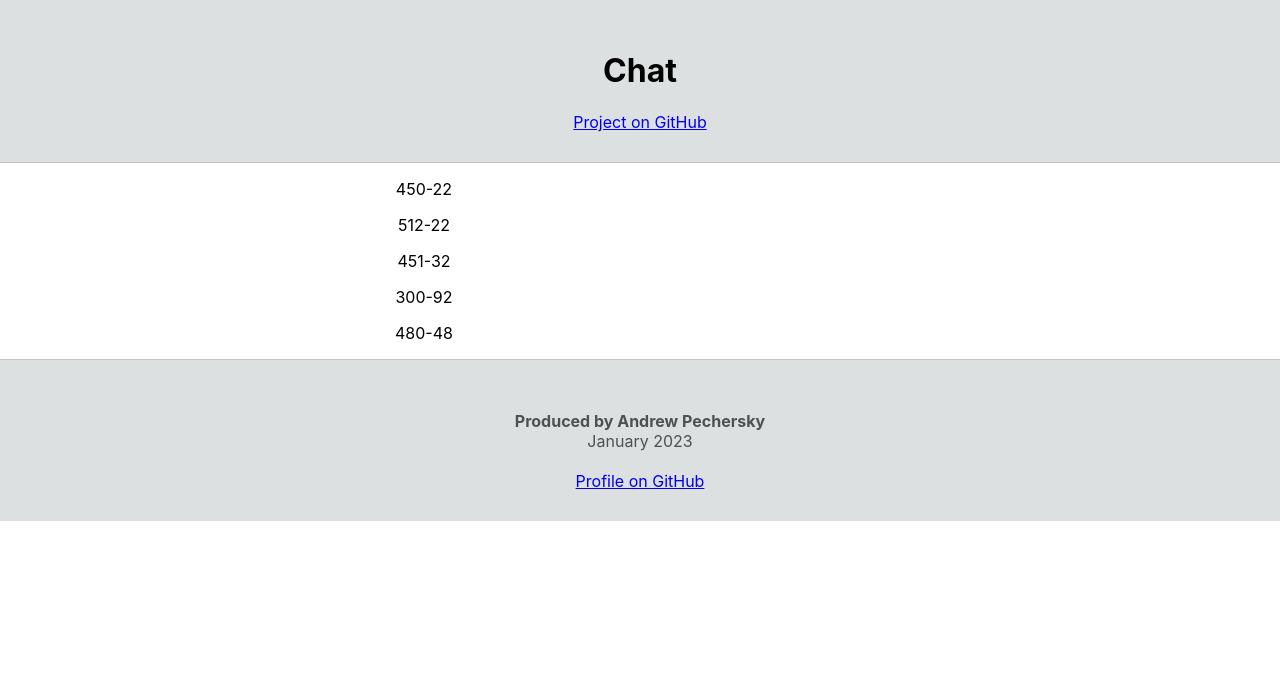
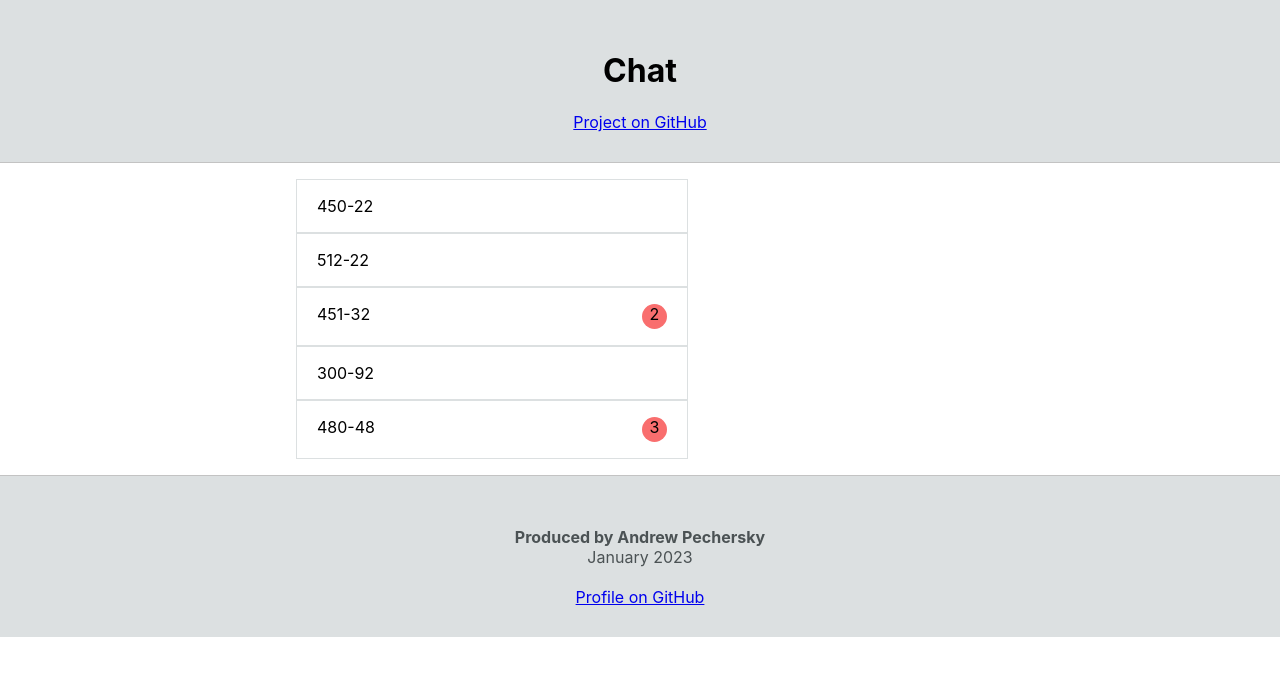
Before and after one commit to Andrew-Sparrow/gau-cge, a React (Create React App) app: page / in a window 1280 px wide. Shown: the top 676 px of the page. Built offline with nearby package versions, Linux system fonts and the light colour scheme.

Commit message:
adds styles to unread count

```diff
--- a/src/components/app/App.js
+++ b/src/components/app/App.js
@@ -1,4 +1,4 @@
-import './App.scss';
+import './app.scss';
 import { Main } from '../main/main';
 import { Header } from '../header/header';
 import { Footer } from '../footer/footer';
--- a/src/components/app/App.scss
+++ b/src/components/app/App.scss
@@ -1,4 +1,6 @@
 $gray: #dce0e1;
+$gray-border: #c3c3c3;
+$red: #f96e6e;
 
 .App {
   text-align: center;
--- a/src/components/footer/footer.scss
+++ b/src/components/footer/footer.scss
@@ -1,7 +1,7 @@
 @import '../app/App';
 
 .footer {
-  border-top: 1px solid #c3c3c3;
+  border-top: 1px solid $gray-border;
   padding-top: 30px;
   padding-bottom: 30px;
   background-color: $gray;
--- a/src/components/header/header.scss
+++ b/src/components/header/header.scss
@@ -1,7 +1,7 @@
 @import '../app/App';
 
 .header {
-  border-bottom: 1px solid #c3c3c3;
+  border-bottom: 1px solid $gray-border;
   padding-top: 30px;
   padding-bottom: 30px;
   background-color: $gray;
--- a/src/components/main/main.jsx
+++ b/src/components/main/main.jsx
@@ -12,6 +12,7 @@ function Main(props) {
           <Statement
             key={statement.id}
             code={statement.number}
+            unreadCount={statement.unreadCount}
           />
         )}
       </ul>
--- a/src/components/main/main.scss
+++ b/src/components/main/main.scss
@@ -2,4 +2,6 @@
   width: 768px;
   padding-left: 20px;
   padding-right: 20px;
+  margin-left: auto;
+  margin-right: auto;
 }
--- a/src/components/statement/statement.jsx
+++ b/src/components/statement/statement.jsx
@@ -1,15 +1,22 @@
 import React from 'react';
 import PropTypes from 'prop-types';
+
+import './statement.scss';
 
 function Statement(props) {
   const {
     code,
-    className = ''
+    className = '',
+    unreadCount
   } = props;
 
   return (
     <div className={`statement ${className}`}>
-      <p className='statement__code'>{code}</p>
+      <p className='statement__code'>{code}</p> {
+        unreadCount !== 0 ? (
+          <p className="statement__unread">{unreadCount}</p>
+        ) : ''
+      }
     </div>
   );
 }
--- /dev/null
+++ b/src/components/statement/statement.scss
@@ -0,0 +1,21 @@
+@import '../app/App.scss';
+
+.statement {
+  width: 350px;
+  display: flex;
+  justify-content: space-between;
+  border: 1px solid $gray;
+  padding-left: 20px;
+  padding-right: 20px;
+
+  &__code {
+    text-align: left;
+  }
+
+  &__unread {
+    width: 25px;
+    min-height: 25px;
+    background-color: $red;
+    border-radius: 50%;
+  }
+}
--- a/src/db/statements.js
+++ b/src/db/statements.js
@@ -3,7 +3,7 @@ const statements = [
     statement: {
       id: 1,
       number: "450-22",
-      undreadCount: 0,
+      unreadCount: 0,
       sectionsId: []
     }
   },
@@ -11,7 +11,7 @@ const statements = [
     statement: {
       id: 2,
       number: "512-22",
-      undreadCount: 0,
+      unreadCount: 0,
       sectionsId: [1]
     }
   },
@@ -19,7 +19,7 @@ const statements = [
     statement: {
       id: 3,
       number: "451-32",
-      undreadCount: 2,
+      unreadCount: 2,
       sectionsId: [2, 3, 4]
     }
   },
@@ -27,7 +27,7 @@ const statements = [
     statement: {
       id: 4,
       number: "300-92",
-      undreadCount: 0,
+      unreadCount: 0,
       sectionsId: [5]
     }
   },
@@ -35,7 +35,7 @@ const statements = [
     statement: {
       id: 5,
       number: "480-48",
-      undreadCount: 0,
+      unreadCount: 3,
       sectionsId: [6, 7, 8]
     }
   }
--- a/src/index.js
+++ b/src/index.js
@@ -1,7 +1,7 @@
 import React from 'react';
 import ReactDOM from 'react-dom/client';
 import './index.css';
-import App from './components/app/App';
+import App from './components/app/app';
 
 const root = ReactDOM.createRoot(document.getElementById('root'));
 root.render(
```
